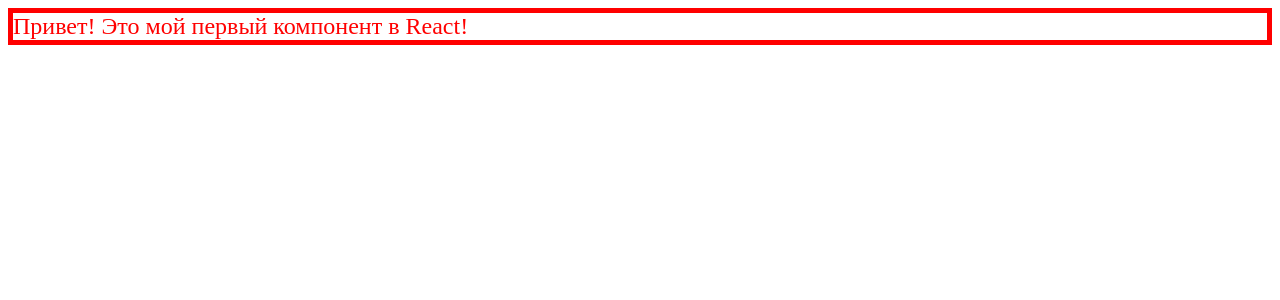
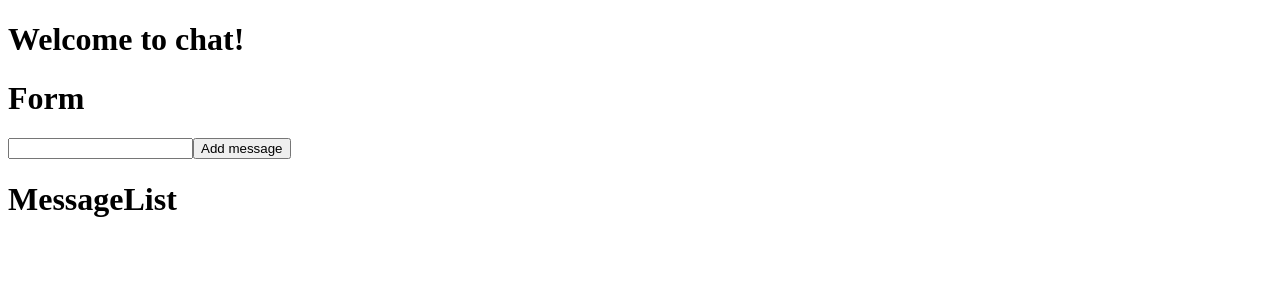
Before and after one commit to Zhbura/React, a React (Create React App) app: page / in a window 1280 px wide. Shown: the top 300 px of the page. Built offline with nearby package versions, Linux system fonts and the light colour scheme.

Commit message:
Выполнение д/з №2

```diff
--- a/src/App.js
+++ b/src/App.js
@@ -1,10 +1,35 @@
-import { Message } from './components/Message';
+import { useState, useEffect } from 'react'
+import { Form } from './components/Form/Form'
+import { MessageList } from './components/MessageList/MessageList'
+import { AUTHOR } from './constants'
 
 export function App() {
-  const text = 'Это мой первый компонент в React!';
+  const [messages, setMessages] = useState([])
+  const addMessage = (newMessage) => {
+    console.log('newMessage', newMessage);
+    setMessages([...messages, newMessage])
+  }
+
+  useEffect(() => {
+    if (messages.length > 0 && messages[messages.length - 1].author === AUTHOR.user) {
+      const timeout = setTimeout(() => {
+        addMessage({
+          author: AUTHOR.bot,
+          text: 'Im BOT'
+        })
+      }, 1500)
+
+      return () => {
+        clearTimeout(timeout)
+      }
+    }
+  }, [messages])
+
   return (
     <>
-      <Message text={text} />
+      <h1>Welcome to chat!</h1>
+      <Form addMessage={addMessage} />
+      <MessageList messages={messages} />
     </>
-  );
+  )
 }
--- /dev/null
+++ b/src/components/Button.js
@@ -0,0 +1,7 @@
+export function Button(props) {
+    return (
+      <>
+        <button {...props}>{props.children}</button>
+      </>
+    )
+  }
--- /dev/null
+++ b/src/components/Form.js
@@ -0,0 +1,29 @@
+import { useState } from 'react'
+import { Button } from './Button'
+import { AUTHOR } from '../constants'
+
+export function Form({ addMessage }) {
+    const [text, setText] = useState('')
+    const handleSubmit = (e) => {
+        e.preventDefault()
+        addMessage({
+            author: AUTHOR.user,
+            text
+        })
+        setText('')
+    }
+
+    return (
+        <>
+            <h1>Form</h1>
+            <form onSubmit={handleSubmit}>
+                <input
+                    type="text"
+                    value={text}
+                    onChange={(event) => setText(event.target.value)}
+                />
+                <Button type="submit">Add message</Button>
+            </form>
+        </>
+    )
+}
--- /dev/null
+++ b/src/components/Form/Form.jsx
@@ -0,0 +1,61 @@
+import PropTypes from 'prop-types'
+import { useState } from 'react'
+import { AUTHOR } from '../../constants'
+import {Button} from '../ui/Button'
+// import IButton from '@mui/material/Button';
+// import ITextField from '@mui/material/TextField';
+
+// import styles from './Form.module.css'
+
+
+export function Form({ addMessage }) {
+  const [text, setText] = useState('')
+
+  const handleSubmit = (e) => {
+    e.preventDefault()
+    //todo...
+    addMessage({
+      author: AUTHOR.user,
+      text
+    })
+
+    setText('')
+  }
+
+  console.log('input', text)
+
+  return (
+    <>
+      <h1>Form</h1>
+      <form onSubmit={handleSubmit}>
+        <input
+          type="text"
+          value={text}
+          onChange={(event) => setText(event.target.value)}
+        />
+          <Button type="submit">Add message</Button>
+        {/* <ITextField
+          id="standard-basic"
+          label="Enter message"
+          variant="standard"
+          type="text"
+          onChange={(event) => setText(event.target.value)}
+          value={text}
+        /> */}
+        {/* <IButton
+          variant="contained"
+          color="success"
+          size="small"
+          type="submit"
+        >
+          Add message
+        </IButton> */}
+      </form>
+
+    </>
+  )
+}
+
+Form.propTypes = {
+  addMessage: PropTypes.func
+}
--- /dev/null
+++ b/src/components/Form/Form.module.css
@@ -0,0 +1,3 @@
+.border {
+  border: 1px solid red;
+}
--- a/src/components/Message.css
+++ /dev/null
@@ -1,5 +0,0 @@
-.Message {
-    font-size: 24px;
-    color: red;
-    border: 5px solid red;
-}
--- a/src/components/Message.js
+++ /dev/null
@@ -1,9 +0,0 @@
-import './Message.css';
-
-export function Message(props) {
-    return (
-        <div className="Message">
-            Привет! {props.text}
-        </div>
-    );
-}
--- /dev/null
+++ b/src/components/MessageList.js
@@ -0,0 +1,12 @@
+export function MessageList(messages) {
+    return (
+        <>
+            <h1>MessageList</h1>
+            <ul>
+                {messages.map((item, index) => (
+                    <li key={index}>{item.text}</li>
+                ))}
+            </ul>
+        </>
+    )
+}
--- /dev/null
+++ b/src/components/MessageList/MessageList.jsx
@@ -0,0 +1,19 @@
+import PropTypes from 'prop-types'
+
+export function MessageList ({messages}) {
+
+  return (
+    <>
+      <h1>MessageList</h1>
+      <ul>
+        {messages.map((item, index) => (
+          <li key={index}>{item.text}</li>
+        ))}
+      </ul>
+    </>
+  )
+}
+
+MessageList.propTypes = {
+  messages: PropTypes.array
+}
--- /dev/null
+++ b/src/components/ui/Button.jsx
@@ -0,0 +1,13 @@
+import PropTypes from 'prop-types'
+
+export function Button(props) {
+  return (
+    <>
+      <button {...props}>{props.children}</button>
+    </>
+  )
+}
+
+Button.propTypes = {
+  type: PropTypes.string
+}
--- /dev/null
+++ b/src/constants.js
@@ -0,0 +1,4 @@
+export const AUTHOR = {
+  user: 'user',
+  bot: 'bot'
+}
--- a/src/index.js
+++ b/src/index.js
@@ -1,8 +1,8 @@
 import React from 'react';
 import ReactDOM from 'react-dom/client';
-import {App} from './App'
+import { App } from './App'
 
 const root = ReactDOM.createRoot(document.getElementById('root'));
 root.render(
-    <App/>
+  <App />
 );
```
